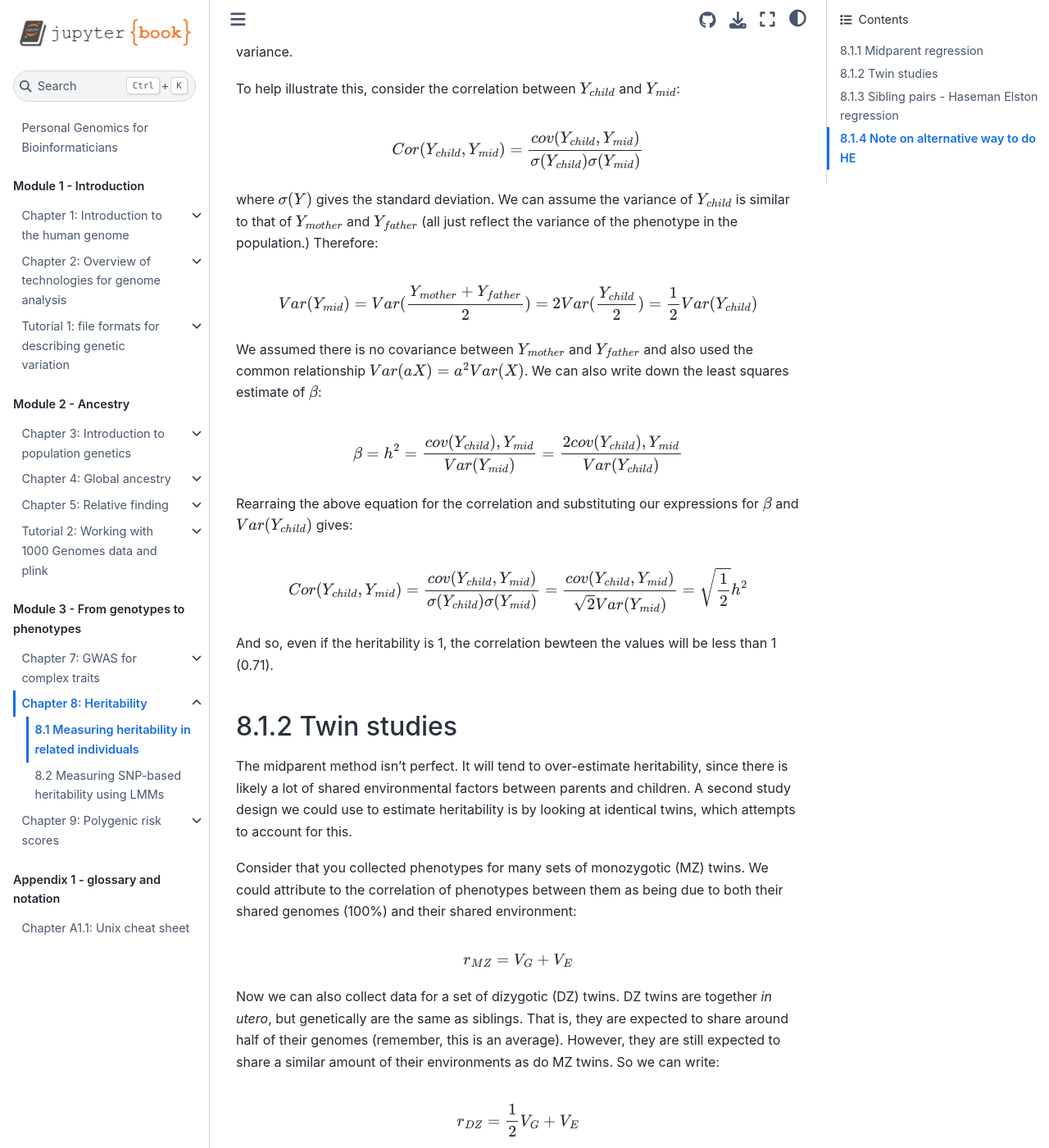
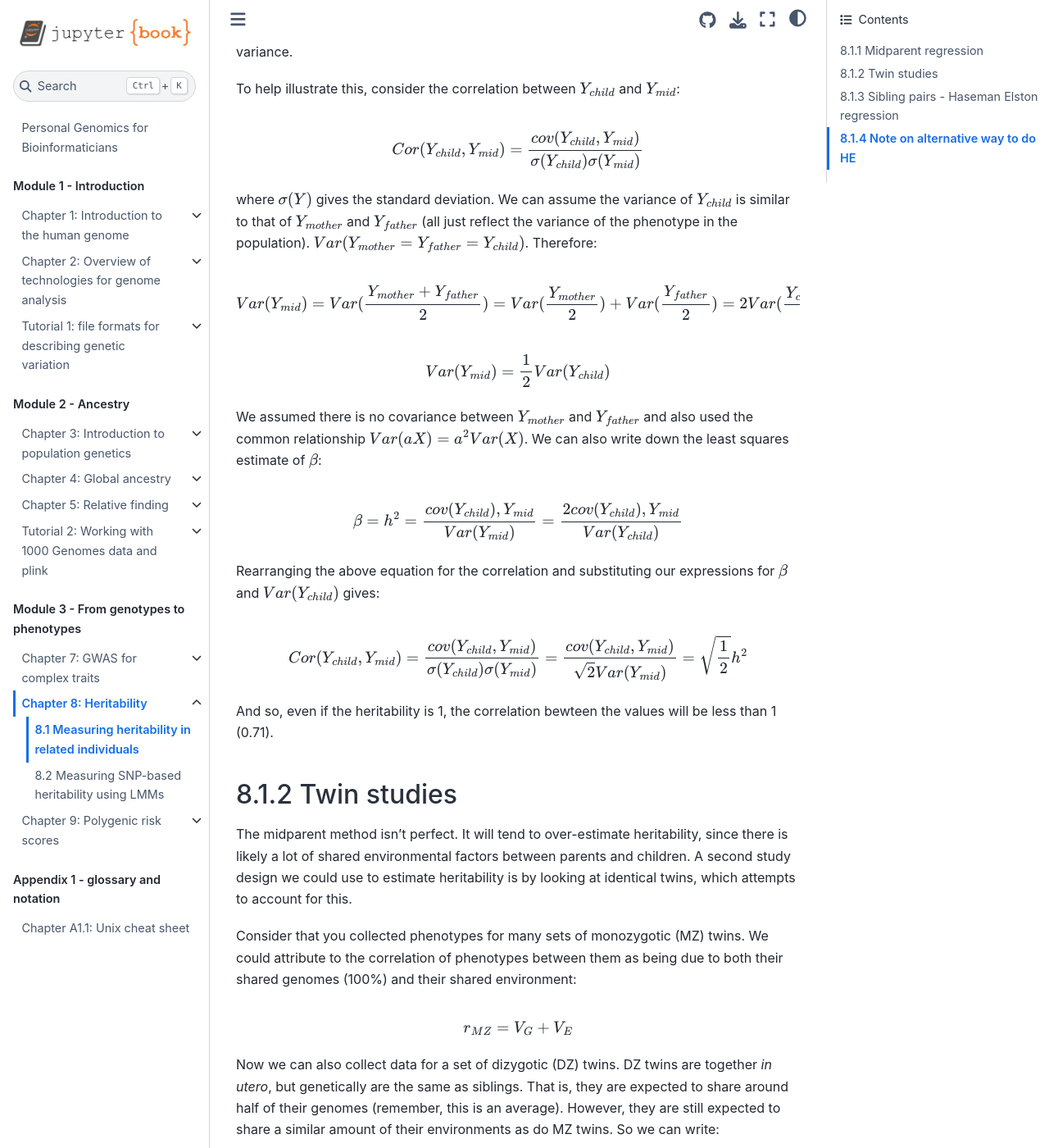
Before and after one commit to gymrek-lab/personal-genomics-textbook, a Jupyter Book: the page built from complextraits/heritability/relatives.md, in a window 1280 px wide and 1400 px high, scrolled down 1095 px. Shown: the whole window at 82% size. Built offline with Jupyter Book 1.0.4 settings and Sphinx 7.4.7 and the Sphinx Book theme 1.1.4, drawn with Linux system fonts in a browser that asks for light colours; pages that are not in the unit, such as notebooks, are missing from menus; some of the changed text lies outside the part shown.

Commit message:
typo fix

```diff
--- a/complextraits/heritability/relatives.md
+++ b/complextraits/heritability/relatives.md
@@ -33,10 +33,14 @@ $$
 Cor(Y_{child}, Y_{mid}) = \frac{cov(Y_{child}, Y_{mid})}{\sigma(Y_{child})\sigma(Y_{mid})}
 $$
 
-where $\sigma(Y)$ gives the standard deviation. We can assume the variance of $Y_{child}$ is similar to that of $Y_{mother}$ and $Y_{father}$ (all just reflect the variance of the phenotype in the population.) Therefore:
+where $\sigma(Y)$ gives the standard deviation. We can assume the variance of $Y_{child}$ is similar to that of $Y_{mother}$ and $Y_{father}$ (all just reflect the variance of the phenotype in the population). $Var(Y_{mother}=Y_{father}=Y_{child})$. Therefore:
 
 $$
-Var(Y_{mid}) = Var(\frac{Y_{mother}+Y_{father}}{2}) = 2Var(\frac{Y_{child}}{2}) = \frac{1}{2}Var(Y_{child})
+Var(Y_{mid}) = Var(\frac{Y_{mother}+Y_{father}}{2}) = Var(\frac{Y_{mother}}{2}) + Var(\frac{Y_{father}}{2})  = 2Var(\frac{Y_{child}}{2})
+$$
+
+$$
+Var(Y_{mid}) = \frac{1}{2}Var(Y_{child})
 $$
 
 We assumed there is no covariance between $Y_{mother}$ and $Y_{father}$ and also used the common relationship $Var(aX)=a^2Var(X)$. We can also write down the least squares estimate of $\beta$:
@@ -45,7 +49,7 @@ $$
 \beta = h^2 = \frac{cov(Y_{child}), Y_{mid}}{Var(Y_{mid})} = \frac{2cov(Y_{child}), Y_{mid}}{Var(Y_{child})}
 $$
 
-Rearraing the above equation for the correlation and substituting our expressions for $\beta$ and $Var(Y_{child})$ gives:
+Rearranging the above equation for the correlation and substituting our expressions for $\beta$ and $Var(Y_{child})$ gives:
 
 $$
 Cor(Y_{child}, Y_{mid}) = \frac{cov(Y_{child}, Y_{mid})}{\sigma(Y_{child})\sigma(Y_{mid})} =  \frac{cov(Y_{child}, Y_{mid})}{\sqrt{2}Var(Y_{mid})} = \sqrt{\frac{1}{2}}h^2
@@ -71,6 +75,7 @@ r_{DZ} = \frac{1}{2}V_G + V_E
 $$
 
 Now we can rearrange to get:
+
 $$
 2(r_{MZ}-r_{DZ}) = 2V_G+2V_E-V_G-2V_E = V_G
 $$
```
Also changed, not shown: complextraits/heritability/lmms-h2.md (+1 -1 lines), complextraits/prs.md (+1 -1 lines).
